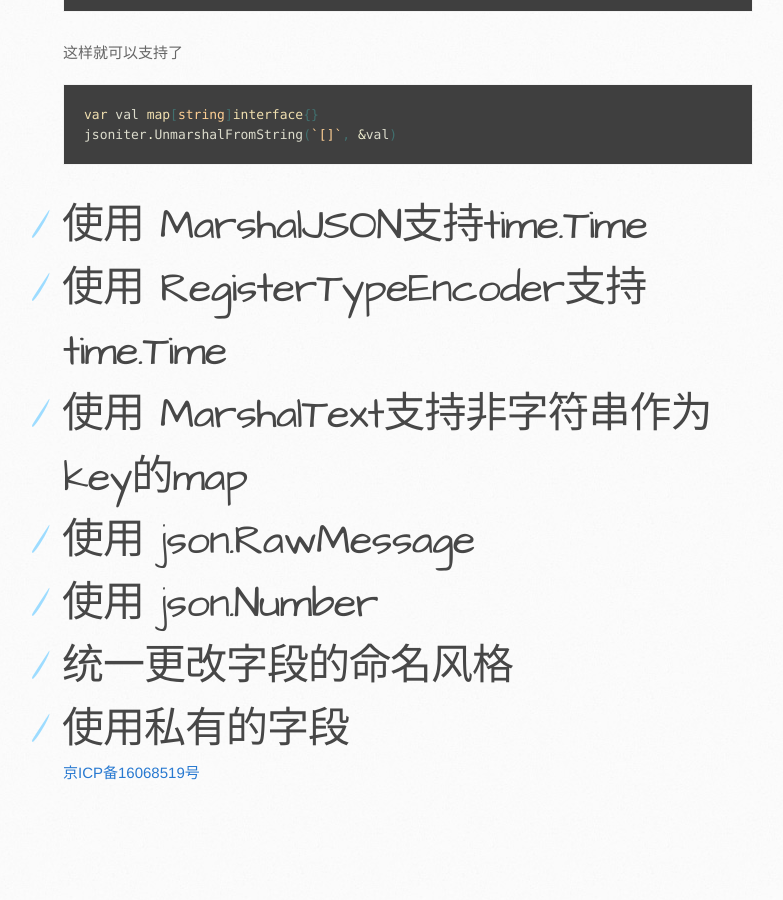
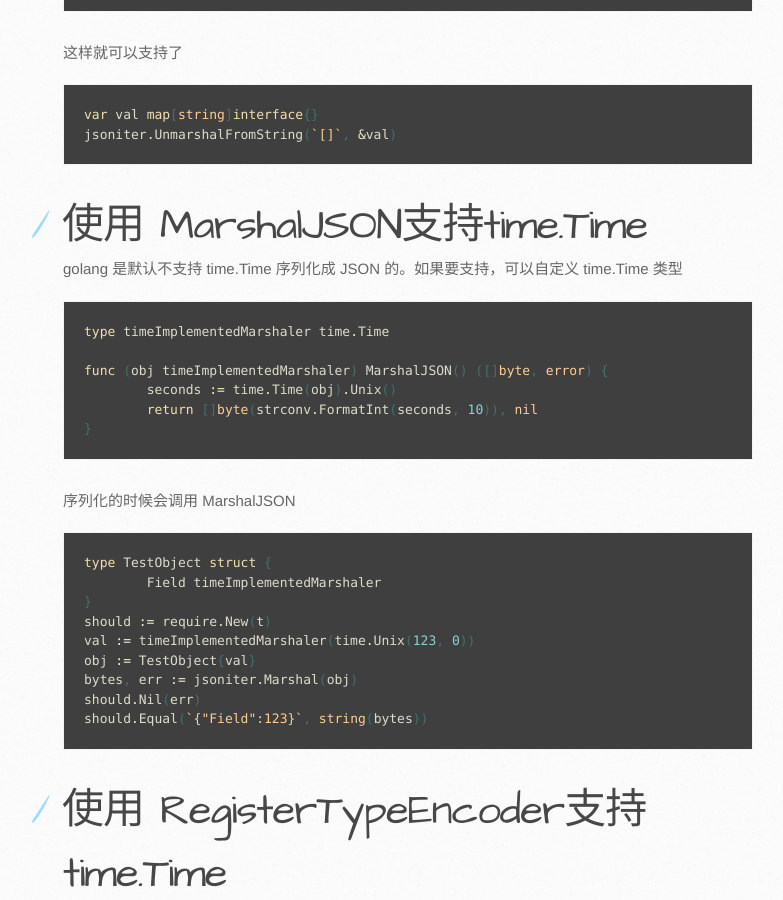
Before and after one commit to json-iterator/json-iterator.github.io, a Jekyll site: the page built from go-tips.cn.md, in a window 1280 px wide and 900 px high, scrolled down 4179 px. Shown: the whole window, without its empty margins (107-890 px from the left). Built offline with Jekyll 4.4.1, drawn with Linux system fonts in a browser that asks for light colours; comment, search, counter and statistics services are not loaded; before the commit the page ends 5006 px from its top, so only the background shows below that.

Commit message:
Update go-tips.cn.md

````diff
--- a/go-tips.cn.md
+++ b/go-tips.cn.md
@@ -175,6 +175,33 @@ jsoniter.UnmarshalFromString(`[]`, &val)
 ```
 
 # 使用 MarshalJSON支持time.Time
+
+golang 是默认不支持 time.Time 序列化成 JSON 的。如果要支持，可以自定义 time.Time 类型
+
+
+```golang
+type timeImplementedMarshaler time.Time
+
+func (obj timeImplementedMarshaler) MarshalJSON() ([]byte, error) {
+	seconds := time.Time(obj).Unix()
+	return []byte(strconv.FormatInt(seconds, 10)), nil
+}
+```
+
+序列化的时候会调用 MarshalJSON
+
+```golang
+type TestObject struct {
+	Field timeImplementedMarshaler
+}
+should := require.New(t)
+val := timeImplementedMarshaler(time.Unix(123, 0))
+obj := TestObject{val}
+bytes, err := jsoniter.Marshal(obj)
+should.Nil(err)
+should.Equal(`{"Field":123}`, string(bytes))
+```
+
 # 使用 RegisterTypeEncoder支持time.Time
 # 使用 MarshalText支持非字符串作为key的map
 # 使用 json.RawMessage
````
